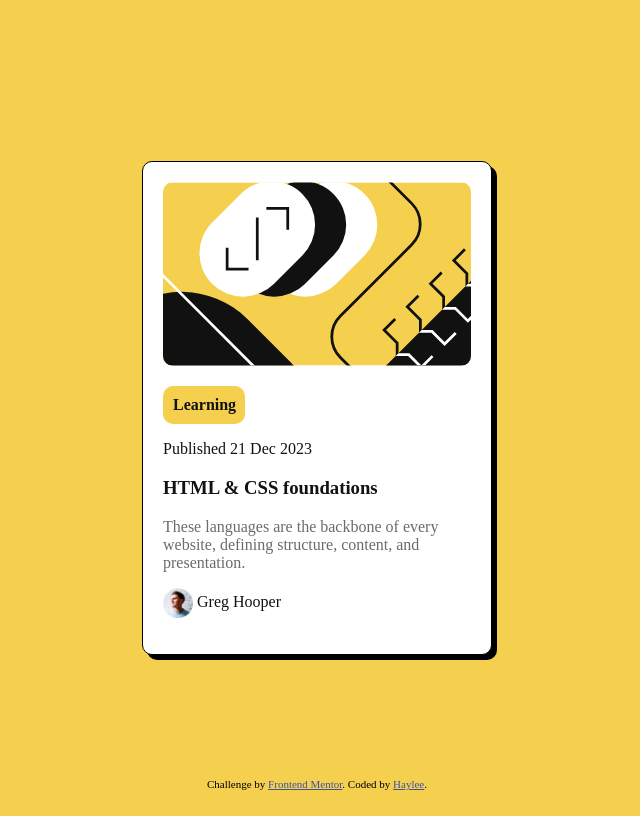
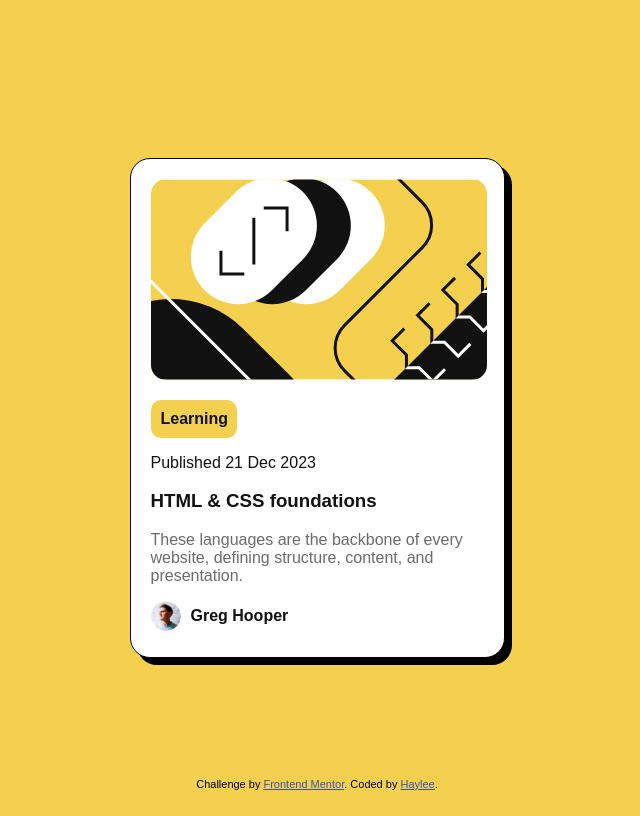
Before and after one commit to Hayleeee15/blog-preview, a plain HTML site: page index.html in a window 1280 px wide. Shown: the whole page, without its empty margins (323-963 px from the left). Drawn offline with Linux system fonts and the light colour scheme.

Commit message:
Updates to html and CSS

```diff
--- a/index.html
+++ b/index.html
@@ -11,7 +11,7 @@
 </head>
 <body>
 
-  <div class= "container">
+  <main>
     <img src="assets/images/illustration-article.svg" alt="Art clip">
 
     <p class="learn">Learning</p>
@@ -22,8 +22,10 @@
 
     <p class="gray">These languages are the backbone of every website, defining structure, content, and presentation.</p>
 
-    <p><img src="assets/images/image-avatar.webp" alt="Photo of Greg Hooper" style="width: 30px;vertical-align: middle;"> Greg Hooper</p>
-  </div>
+    <section>
+    <p><img src="assets/images/image-avatar.webp" alt="Photo of Greg Hooper"> Greg Hooper</p>
+    </section>
+  </main>
 
   <footer>
     Challenge by <a href="https://www.frontendmentor.io?ref=challenge" target="_blank">Frontend Mentor</a>.
--- a/style.css
+++ b/style.css
@@ -1,6 +1,7 @@
     body {
       background-color: hsl(47, 88%, 63%);
-      font-family: figtree;
+      font-family: 'figtree', sans-serif;
+
       display: flex;
       flex-direction: column;
       justify-content: center;
@@ -18,18 +19,19 @@
       color: hsl(0, 0%, 42%);
     }
 
-    .container {
+    main {
       background-color: hsl(0, 0%, 100%);
+
       box-sizing: border-box;
       border: black solid 1px;
-      border-radius: 10px;
-      box-shadow: 5px 5px  black;
-      padding: 20px;
-      width: 350px;
+      border-radius: 20px;
+      box-shadow: 7px 7px  black;
+
+      padding: 20px 20px 10px 20px;
+      width: 375px;
     }
-    .container img {
-      border-radius: 10px;
-      width: 100%;
+    main img {
+      border-radius: 15px;
     }
 
     h3 a {
@@ -43,12 +45,24 @@
 
     .learn {
       color: hsl(0, 0%, 7%);
-      font-weight: 800;
+      font-weight: bold;
+
       background-color: hsl(47, 88%, 63%);
       border-radius: 10px;
       padding: 10px;
-      font-size: 16px;
       width: 20%;
+    }
+
+    section img{
+      display: flex;
+      width: 30px;
+    }
+
+    section p {
+      font-weight: bold;
+      display: flex;
+      align-items: center;
+      gap: 10px;
     }
 
     footer {
```
Also changed, not shown: assets/fonts/Figtree-VariableFont_wght.ttf (deleted), assets/fonts/static/Figtree-ExtraBold.ttf (deleted), assets/fonts/static/Figtree-Medium.ttf (deleted).
